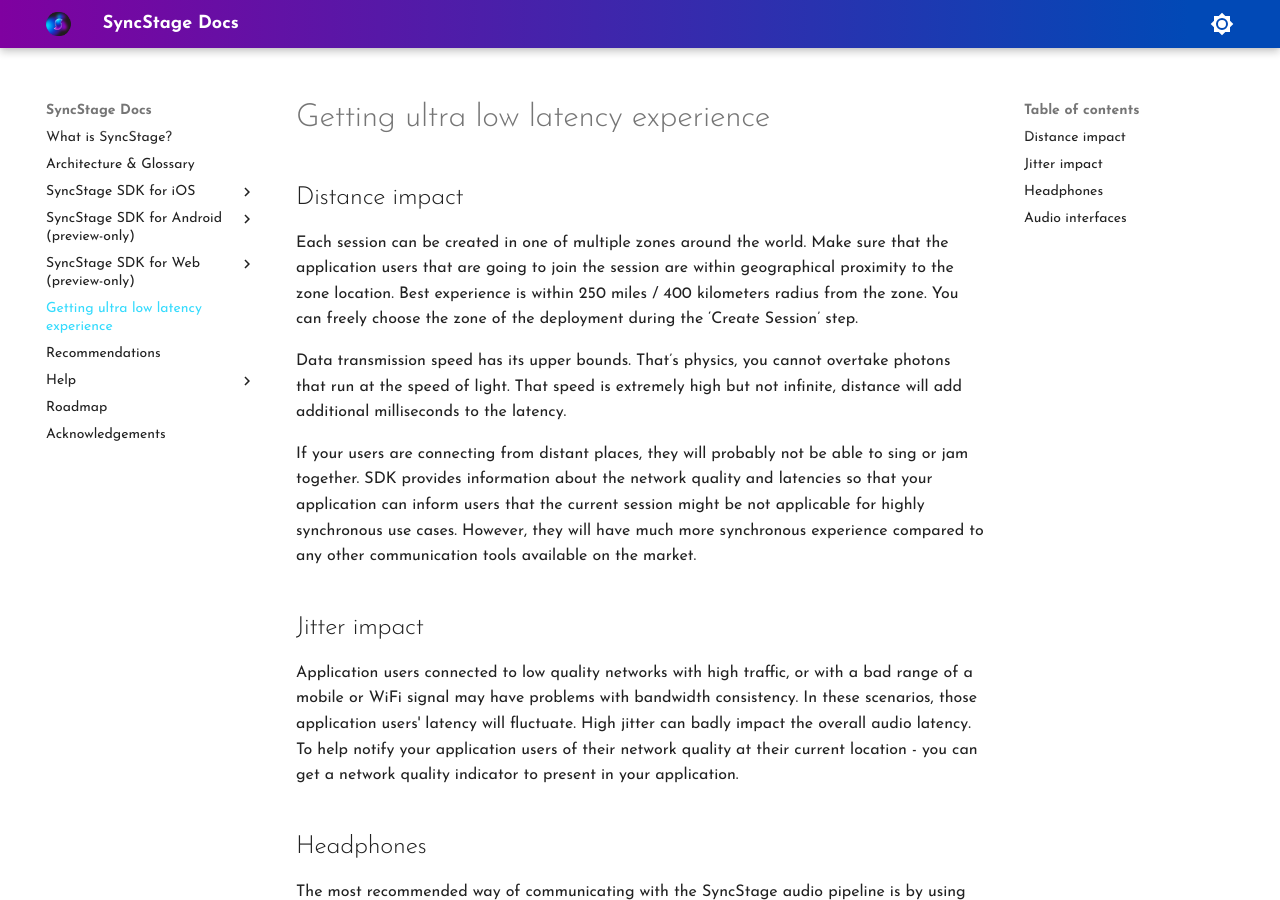
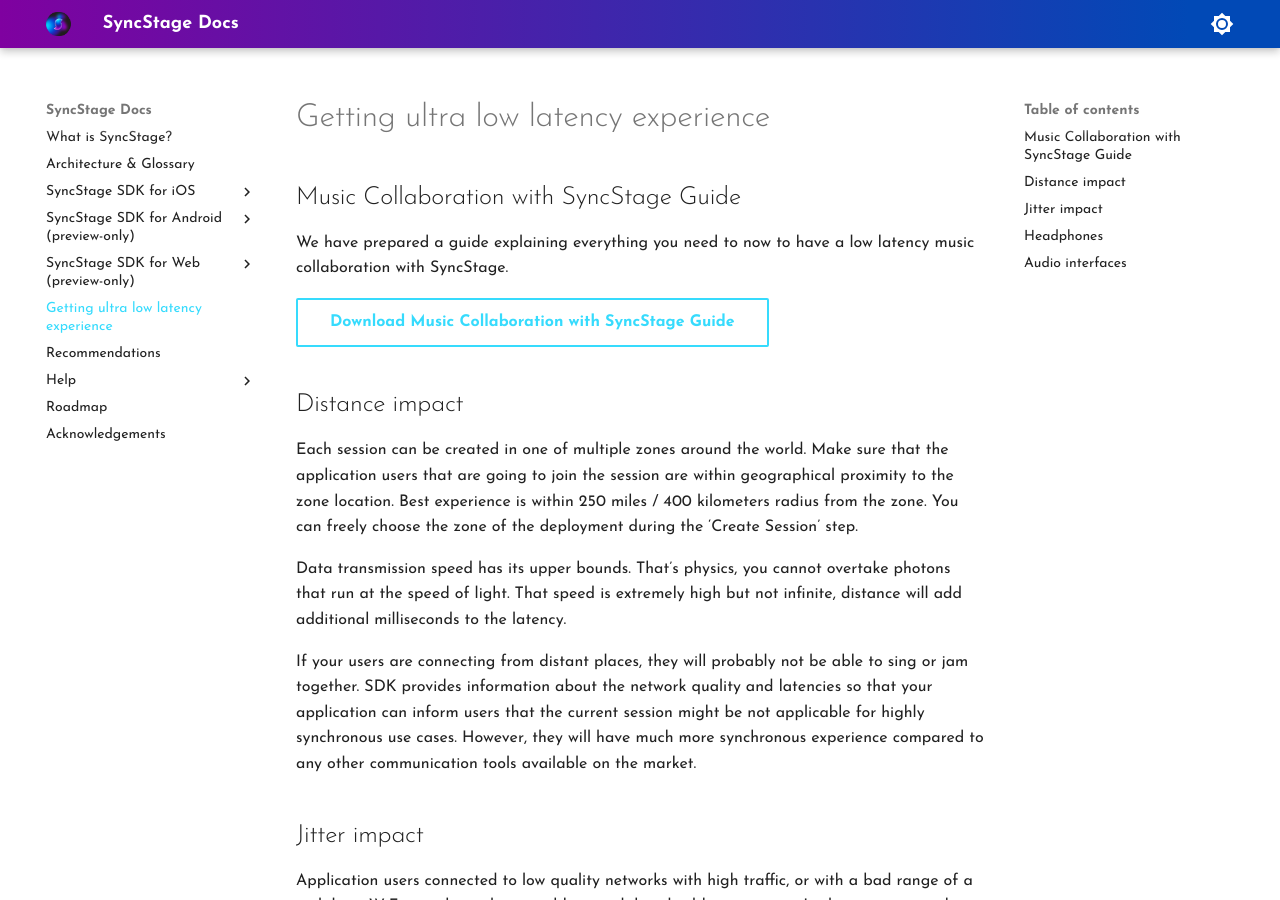
Before and after one commit to opensesamemedia/syncstage-docs, an MkDocs documentation site: the page built from docs/low-latency-experience.md, in a window 1280 px wide and 900 px high. Built offline with MkDocs 1.6.1 and Material for MkDocs 9.7.7, drawn with Linux system fonts in a browser that asks for light colours.

Commit message:
Download a guide

```diff
--- a/docs/low-latency-experience.md
+++ b/docs/low-latency-experience.md
@@ -1,3 +1,12 @@
+
+
+## Music Collaboration with SyncStage Guide
+
+We have prepared a guide explaining everything you need to now to have a low latency music collaboration with SyncStage.
+
+[Download Music Collaboration with SyncStage Guide](https://public.sync-stage.com/docs/Music+Collaboration+with+SyncStage+-+Manual.pdf){ .md-button target=_blank}
+
+
 ## Distance impact
 
 Each session can be created in one of multiple zones around the world. Make sure that the application users that are going to join the session are within geographical proximity to the zone location. Best experience is within 250 miles / 400 kilometers radius from the zone. You can freely choose the zone of the deployment during the ‘Create Session’ step.
```
